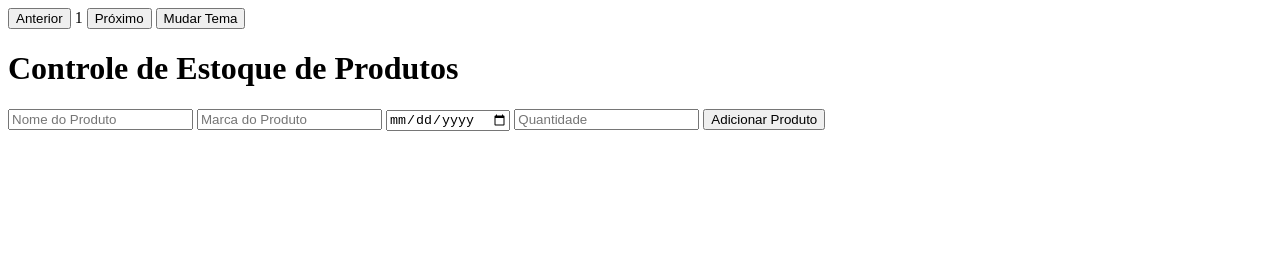
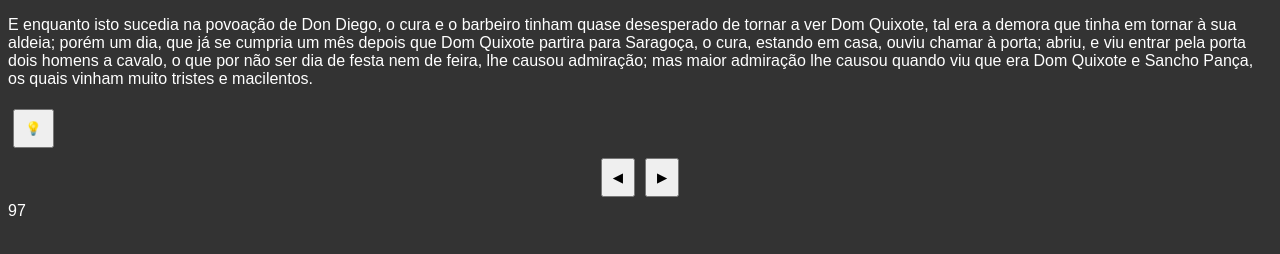
Before and after one commit to azhymut/leitor-dinamico, a plain HTML site: page index.html in a window 1280 px wide. Drawn offline with Linux system fonts and the light colour scheme.

Commit message:
Update index.html

```diff
--- a/index.html
+++ b/index.html
@@ -1,27 +1,29 @@
 <!DOCTYPE html>
-<html lang="pt-br">
+<html lang="pt-BR">
 <head>
     <meta charset="UTF-8">
     <meta name="viewport" content="width=device-width, initial-scale=1.0">
-    <title>Controle de Estoque</title>
-    <link rel="stylesheet" href="style.css">
+    <title>Leitor de Textos - Dom Quixote</title>
+    <link rel="stylesheet" href="styles.css">
 </head>
-<body>
-    <div id="navbar">
-        <button id="prevPage">Anterior</button>
-        <span id="page-number">1</span>
-        <button id="nextPage">Próximo</button>
-        <button id="toggleTheme">Mudar Tema</button>
+<body class="dark-mode">
+    <div id="book-container">
+        <div id="text-content">
+            <p id="page-97" style="display:block;">E enquanto isto sucedia na povoação de Don Diego, o cura e o barbeiro tinham quase desesperado de tornar a ver Dom Quixote, tal era a demora que tinha em tornar à sua aldeia; porém um dia, que já se cumpria um mês depois que Dom Quixote partira para Saragoça, o cura, estando em casa, ouviu chamar à porta; abriu, e viu entrar pela porta dois homens a cavalo, o que por não ser dia de festa nem de feira, lhe causou admiração; mas maior admiração lhe causou quando viu que era Dom Quixote e Sancho Pança, os quais vinham muito tristes e macilentos.</p>
+            <p id="page-98" style="display:none;">Assim que o cura os viu, perguntou: - Que é isto, irmãos? Parece que chegais derrotados. - Não há vitória onde não há batalha - respondeu Dom Quixote. E tanto assim é, que eu, sem batalhar, venho vencido e derrotado pela mão da discórdia. Então, o cura e o barbeiro se meteram com eles para casa, e pediram a Sancho notícias de sua esposa e filhos; e ele, com lágrimas nos olhos, lhes disse que todos estavam de saúde.</p>
+            <p id="page-99" style="display:none;">Quando Dom Quixote entrou na casa do cura, e o barbeiro, de grande amizade que entre eles havia, disse, olhando para Dom Quixote, que sem dúvida alguma lhe tinham feito muito mal as desventuras da descomunal batalha dos moinhos de vento, tão bem figurada e descrita pelo fidalgo cavaleiro; ao que Dom Quixote respondeu que as aventuras tinham altos e baixos, e que, o mais das vezes, se encontram onde menos se esperam.</p>
+            <p id="page-100" style="display:none;">Falando nisto, chegaram à casa, onde os esperava a sobrinha e a ama, que já tinham notícia da vinda dos seus. Todos eles abraçaram Dom Quixote e Sancho, o qual, vendo as duas mulheres, tirou o barrete, fez uma grande cortesia, e disse alguma coisa em louvor da fidelidade das mulheres, mas a ama cortou-lhe a palavra e pediu-lhe novas da sua saúde.</p>
+            <p id="page-101" style="display:none;">Dom Quixote, desejoso de dar ao cura e ao barbeiro a notícia da sua terceira saída, começou a contar com muito espírito e graça os sucessos dela; contava com tantas circunstâncias, que parecia ao mesmo tempo que tudo o que contava lhe acontecera naquela hora. O cura e o barbeiro estavam suspensos, ouvindo falar Dom Quixote.</p>
+        </div>
     </div>
-    <h1>Controle de Estoque de Produtos</h1>
-    <form id="productForm">
-        <input type="text" id="productName" placeholder="Nome do Produto" required>
-        <input type="text" id="productBrand" placeholder="Marca do Produto" required>
-        <input type="date" id="productExpiry" placeholder="Data de Validade" required>
-        <input type="number" id="productQuantity" placeholder="Quantidade" min="1" required>
-        <button type="submit">Adicionar Produto</button>
-    </form>
-    <div id="productList"></div>
+    <div class="navigation">
+        <button onclick="toggleTheme()" class="theme-icon"><span class="icon">&#x1F4A1;</span></button>
+        <div style="display: flex; justify-content: center; flex-grow: 1;">
+            <button onclick="changePage(-1)"><span class="icon">&#x25C0;</span></button>
+            <button onclick="changePage(1)"><span class="icon">&#x25B6;</span></button>
+        </div>
+        <div id="current-page" style="margin-right: 20px;">97</div>
+    </div>
     <script src="script.js"></script>
 </body>
 </html>
```
